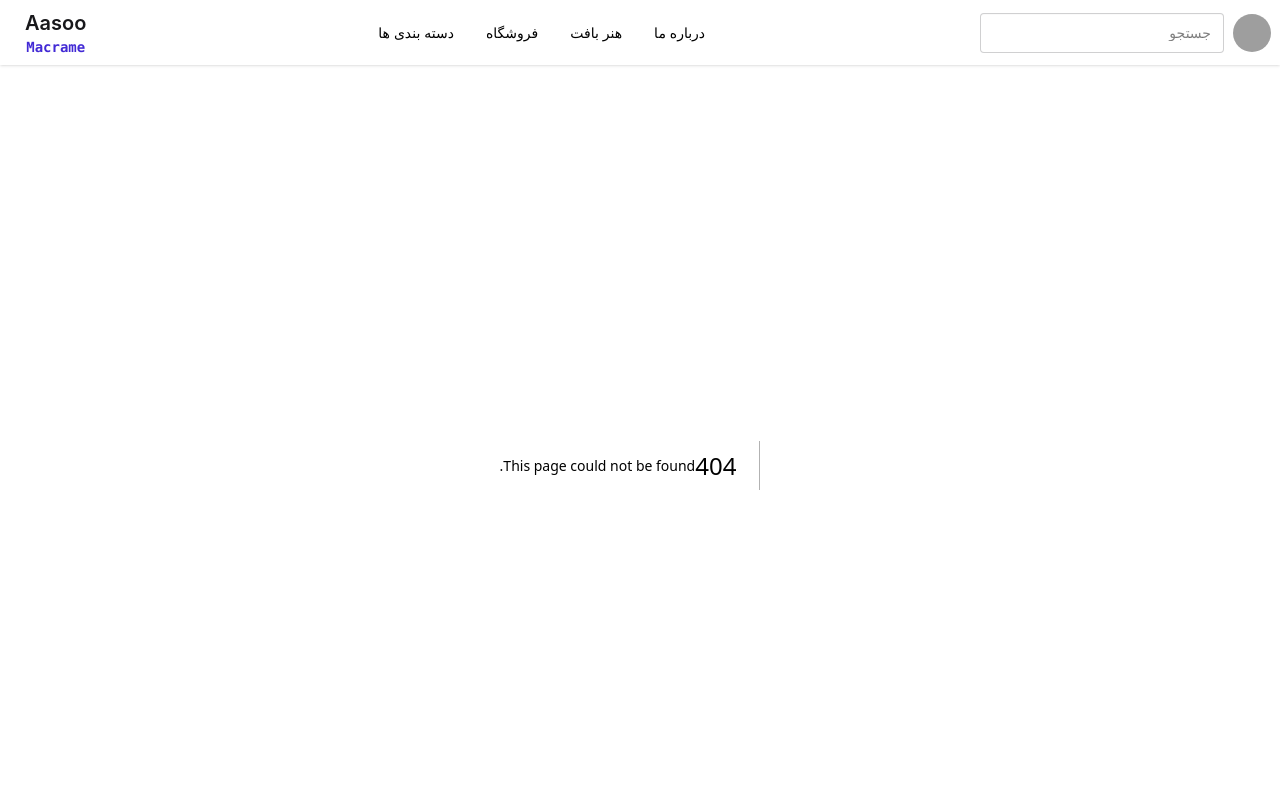
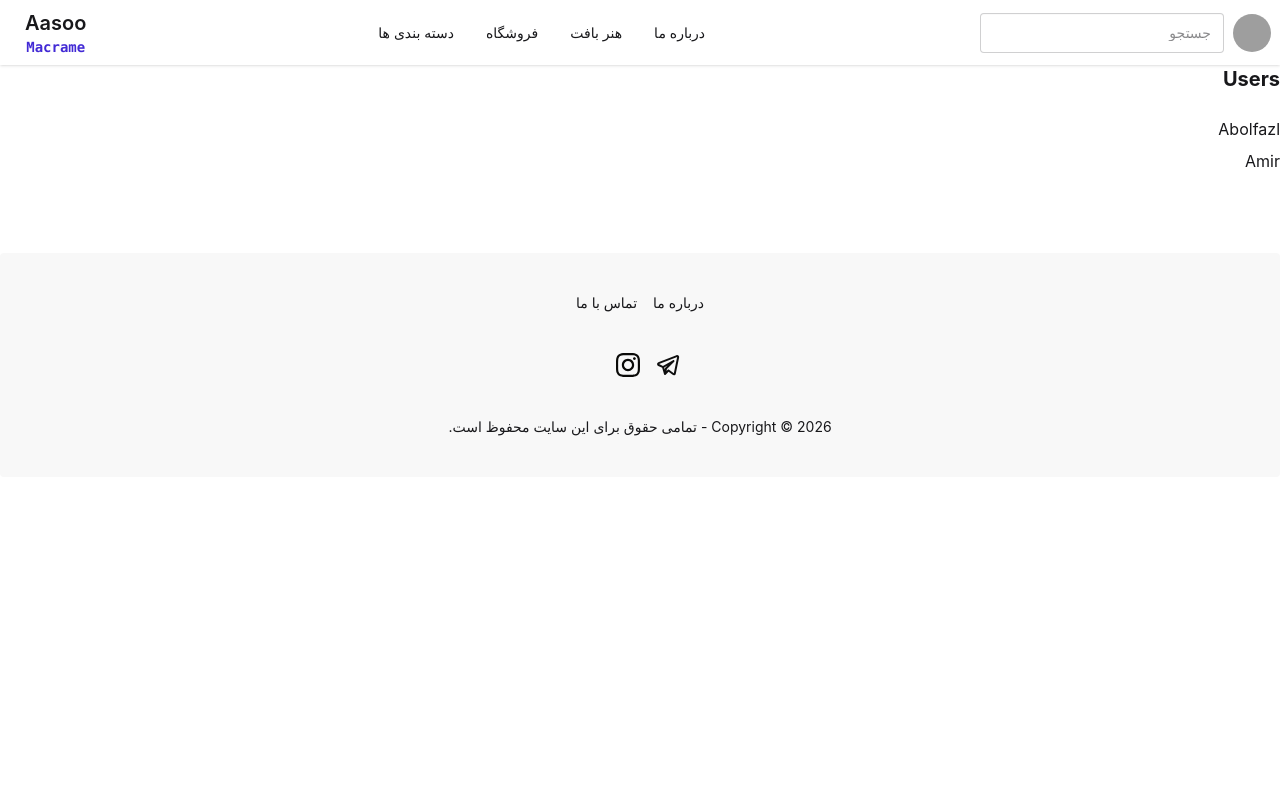
Before and after one commit to Abolfazl-Edalati/aasoo-next, a Next.js app: page /users in a window 1280 px wide. Before the commit this address had no page. Shown: the top 800 px of the page. Built offline with nearby package versions, Linux system fonts and the light colour scheme; grey boxes are pictures that could not be loaded.

Commit message:
Learn parallel and intercepted routes

```diff
--- /dev/null
+++ b/app/users/@modal/(.)[id]/page.tsx
@@ -0,0 +1,21 @@
+import Link from "next/link";
+
+export default async function UserModal({
+  params,
+}: {
+  params: Promise<{ id: string }>;
+}) {
+  const { id } = await params;
+
+  return (
+    <div>
+      <div>
+        <h2>User {id}</h2>
+
+        <p>This is a modal.</p>
+
+        <Link href="/users">Close</Link>
+      </div>
+    </div>
+  );
+}
--- /dev/null
+++ b/app/users/@modal/default.tsx
@@ -0,0 +1,3 @@
+export default function Default() {
+  return null;
+}
--- /dev/null
+++ b/app/users/[id]/page.tsx
@@ -0,0 +1,13 @@
+export default async function UserPage({ params }: PageProps<"/users/[id]">) {
+  const { id } = await params;
+
+  return (
+    <>
+      <div>
+        <h1 className="font-bold text-xl">User {id}</h1>
+
+        <p>This is the full user page</p>
+      </div>
+    </>
+  );
+}
--- /dev/null
+++ b/app/users/layout.tsx
@@ -0,0 +1,8 @@
+export default function UsersLaout({ children, modal }: LayoutProps<"/users">) {
+  return (
+    <>
+      {children}
+      {modal}
+    </>
+  );
+}
--- /dev/null
+++ b/app/users/page.tsx
@@ -0,0 +1,22 @@
+import Link from "next/link";
+
+const users = [
+  { id: "1", name: "Abolfazl" },
+  { id: "2", name: "Amir" },
+];
+
+export default function UsersPage() {
+  return (
+    <div className="space-y-6">
+      <h1 className="font-bold text-xl">Users</h1>
+
+      <ul className="flex flex-col gap-2">
+        {users.map((user) => (
+          <Link href={`/users/${user.id}`} key={user.id}>
+            {user.name}
+          </Link>
+        ))}
+      </ul>
+    </div>
+  );
+}
--- a/next.config.ts
+++ b/next.config.ts
@@ -1,6 +1,7 @@
 import type { NextConfig } from "next";
 
 const nextConfig: NextConfig = {
+  typedRoutes: true,
   images: {
     remotePatterns: [
       {
```
